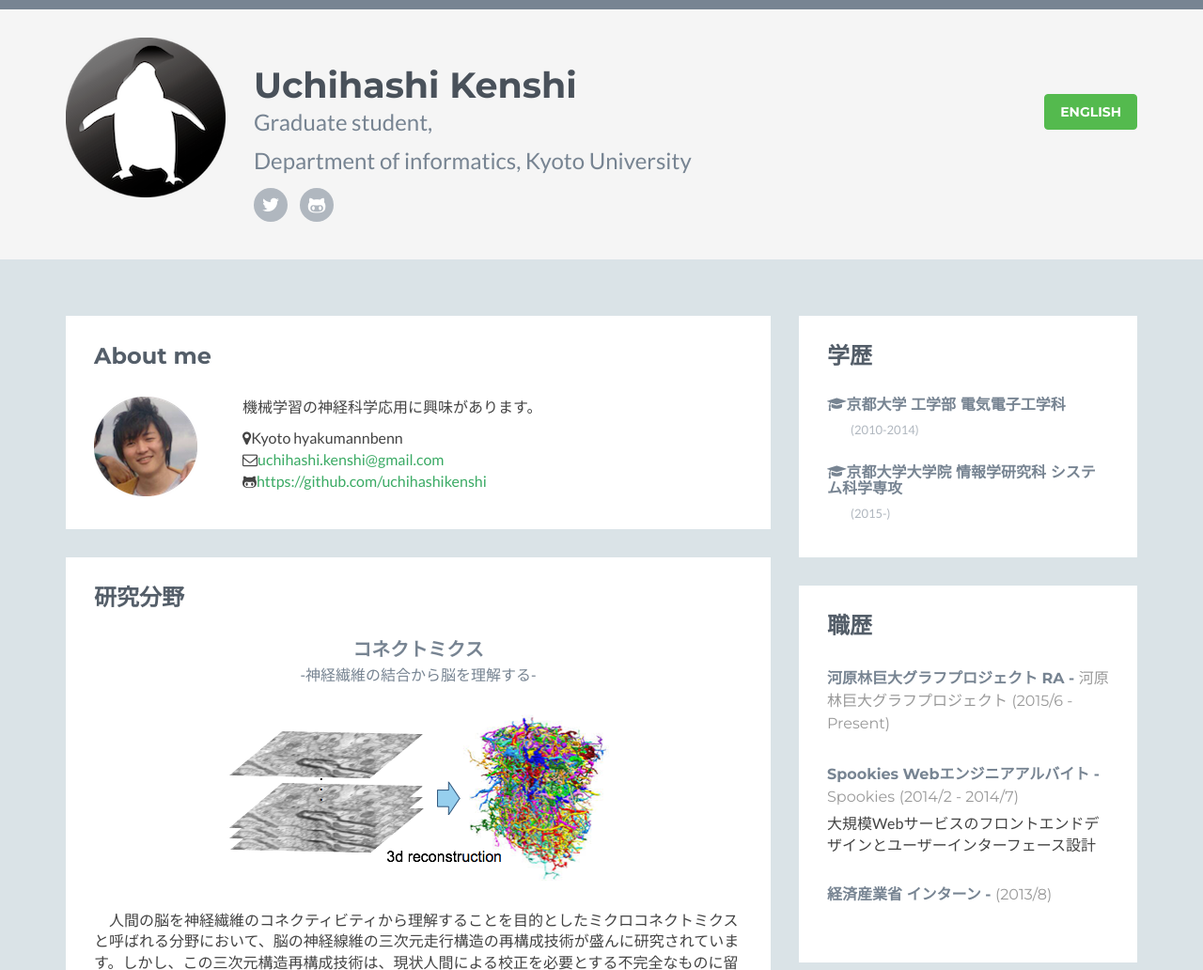
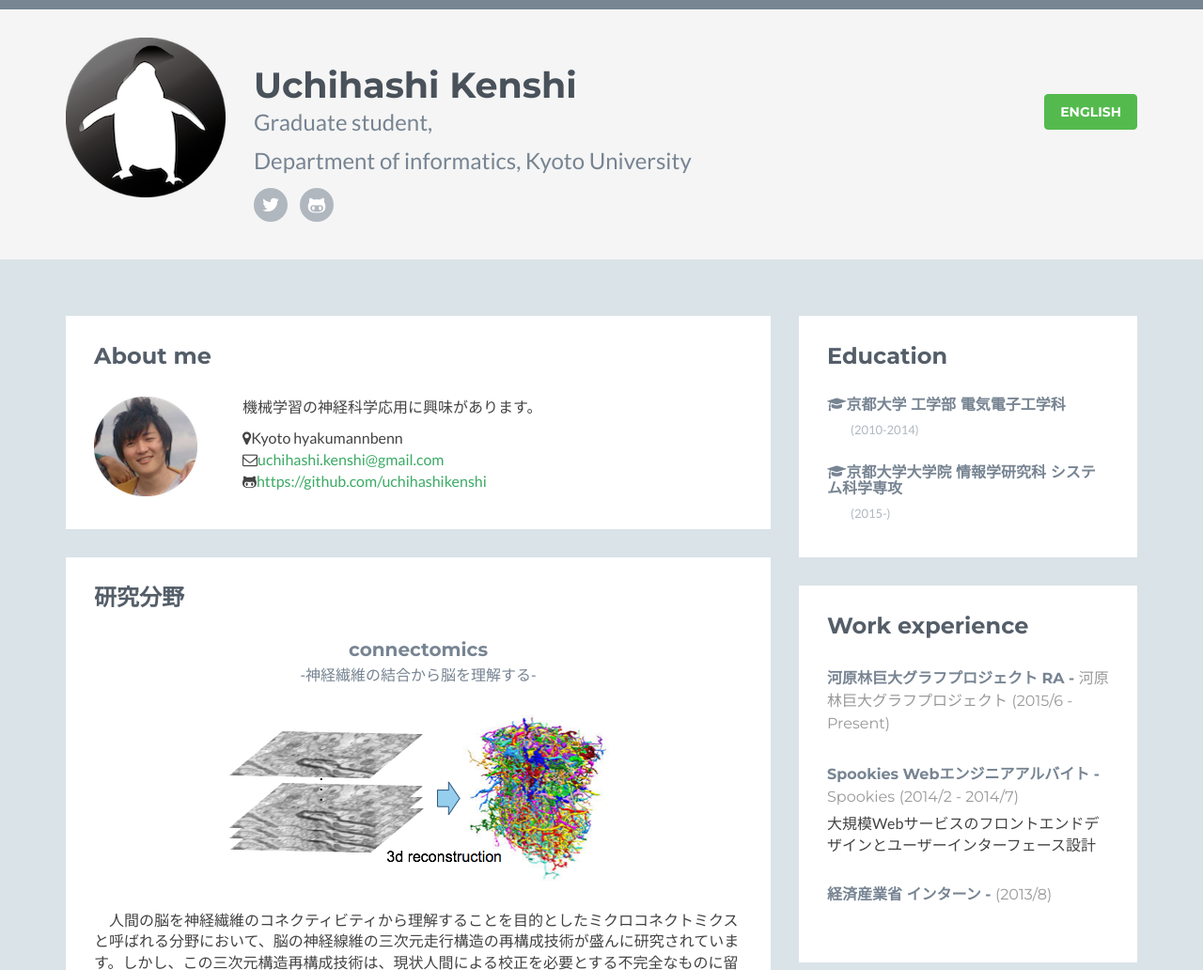
Before and after one commit to uchihashikenshi/uchihashi_k_web, a plain HTML site: page index_en.html in a window 1280 px wide. Shown: the top 1032 px of the page at 94% size. Drawn offline with Linux system fonts and the light colour scheme; no server answers; a script that the page names is missing.

```diff
--- a/index_en.html
+++ b/index_en.html
@@ -79,7 +79,7 @@
                         <div class="content">
 
                             <div class="item featured text-center">
-                                <h3 class="title">コネクトミクス</a></h3>
+                                <h3 class="title">connectomics</a></h3>
                                 <p class="summary">-神経繊維の結合から脳を理解する-</p>
                                 <div class="featured-image">
                                   <div align="center">
@@ -144,7 +144,7 @@
 
                 <aside class="education aside section">
                     <div class="section-inner">
-                        <h2 class="heading">学歴</h2>
+                        <h2 class="heading">Education</h2>
                         <div class="content">
                             <div class="item">
                                 <h3 class="title"><i class="fa fa-graduation-cap"></i>京都大学 工学部 電気電子工学科</h3>
@@ -160,7 +160,7 @@
 
                 <section class="experience section">
                     <div class="section-inner">
-                        <h2 class="heading">職歴</h2>
+                        <h2 class="heading">Work experience</h2>
                         <div class="content">
                             <div class="item">
                                 <h3 class="title">河原林巨大グラフプロジェクト RA - <span class="place"><a href="http://www.jst.go.jp/erato/kawarabayashi/">河原林巨大グラフプロジェクト</a></span> <span class="year">(2015/6 - Present)</span></h3>
```
Also changed, not shown: index.html (+2 -2 lines), ReadMe.txt (deleted), 1 other file.
